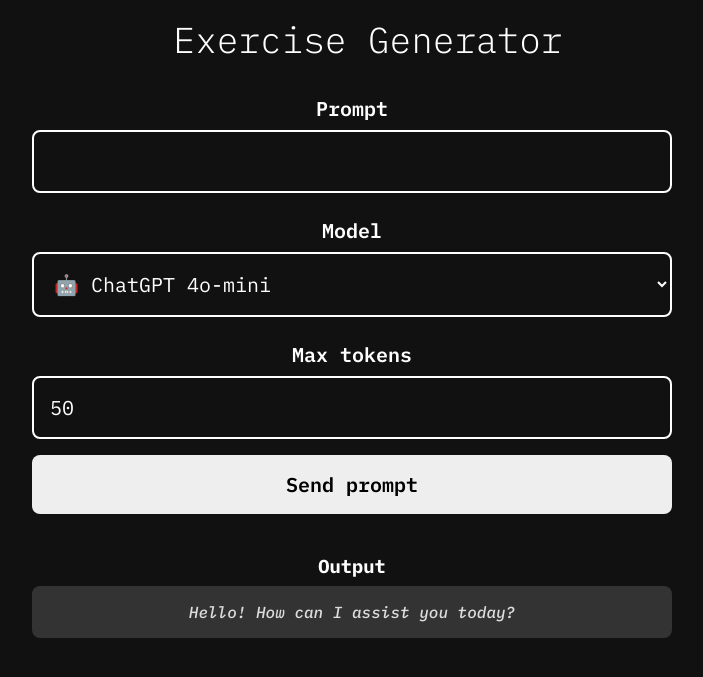
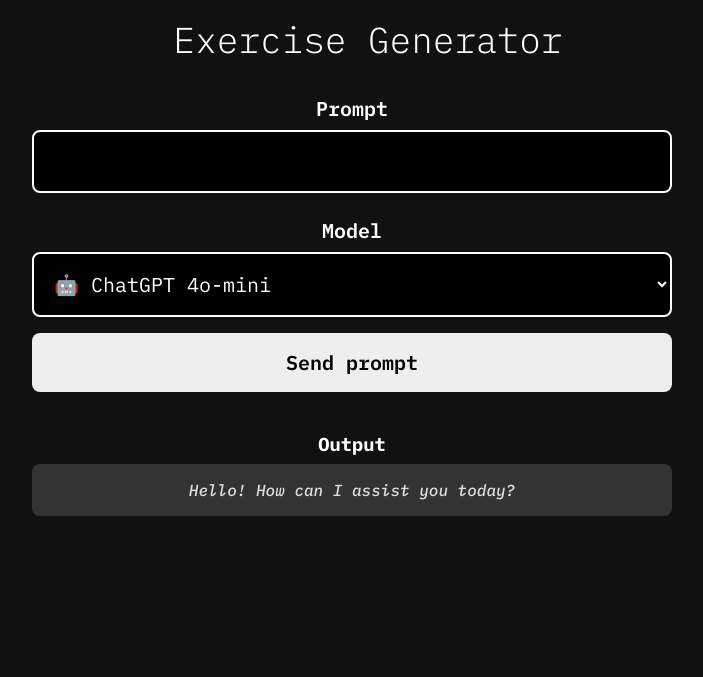
Before and after one commit to cs-24-dat-5-04/p5, a Flask app: page / in a window 1280 px wide. Shown: the top 677 px of the page, without its empty margins (288-991 px from the left). Run offline with Flask 3, Linux system fonts and the light colour scheme.

Commit message:
Revert "Merge branch 'main' of https://github.com/cs-24-dat-5-04/p5"
This reverts commit bb4af74c860146b2cd50e0fc9bf19d638c2c2030, reversing
changes made to 0bcf79dcaddf5fc757519569a67b69934f9a2840.

```diff
--- a/server.py
+++ b/server.py
@@ -11,7 +11,6 @@ def hello():
     if request.method == 'POST':
         prompt = request.form['prompt']
         model = request.form['model']
-        max_tokens = request.form['max_tokens']
         with open('secrets.json', 'r') as file:
             secrets = json.load(file)
 
@@ -30,7 +29,7 @@ def hello():
                     "content": prompt
                 }
             ],
-            max_tokens = max_tokens
+            max_tokens = 50
         )
         output = markdown.markdown(completion.choices[0].message.content)
     return render_template("index.html", output=output)
--- a/static/style.css
+++ b/static/style.css
@@ -22,11 +22,13 @@ input, select {
     margin: 0.5rem 0;
     border: 2px solid white;
     border-radius: 0.5rem;
-    background-color: #111;
+    background-color: black;
     font-size: 1.25rem;
 }
 select:hover {
     cursor: pointer;
+}
+input:hover, select:hover {
     background-color: #222;
 }
 h1 {
--- a/templates/index.html
+++ b/templates/index.html
@@ -15,11 +15,9 @@
         <select name="model" id="model" class="decorated">
           <option value="gpt-4o">🤖 ChatGPT 4o</option>
           <option value="gpt-4o-mini" selected="selected">🤖 ChatGPT 4o-mini</option>
-          <option value="o1-preview" disabled="disabled">🔒 ChatGPT o1-preview</option>
-          <option value="o1-mini" disabled="disabled">🔒 ChatGPT o1-mini</option>
+          <option value="o1-preview">🔒 ChatGPT o1-preview</option>
+          <option value="o1-mini">🔒 ChatGPT o1-mini</option>
         </select>
-        <label for="model">Max tokens</label>
-        <input type="number" name="max_tokens" id="max_tokens" value="50">
         <input type="submit" value="Send prompt">
         <h3>Output</h3>
         <section id="output">{{ output|safe }}</section>
```
